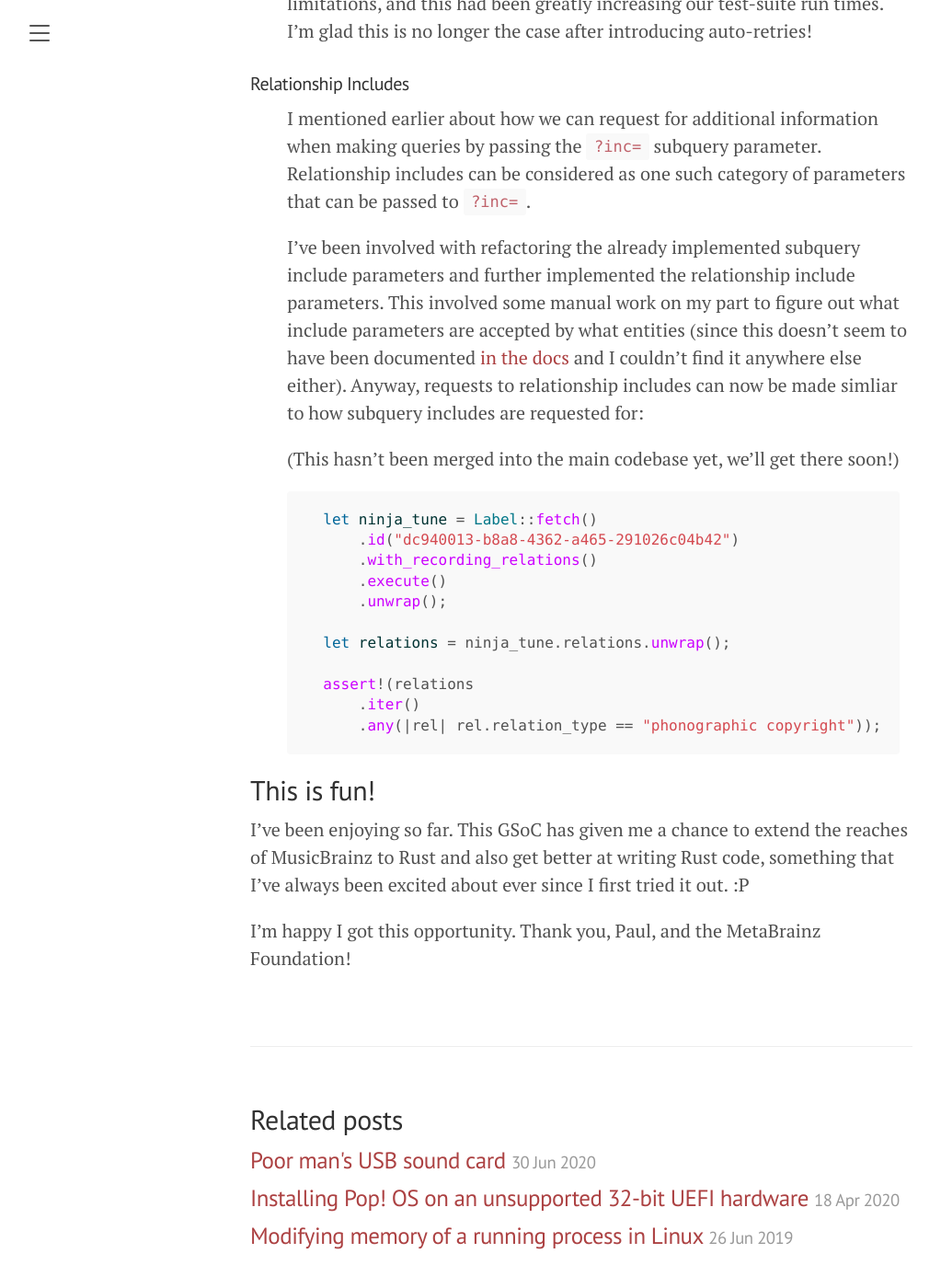
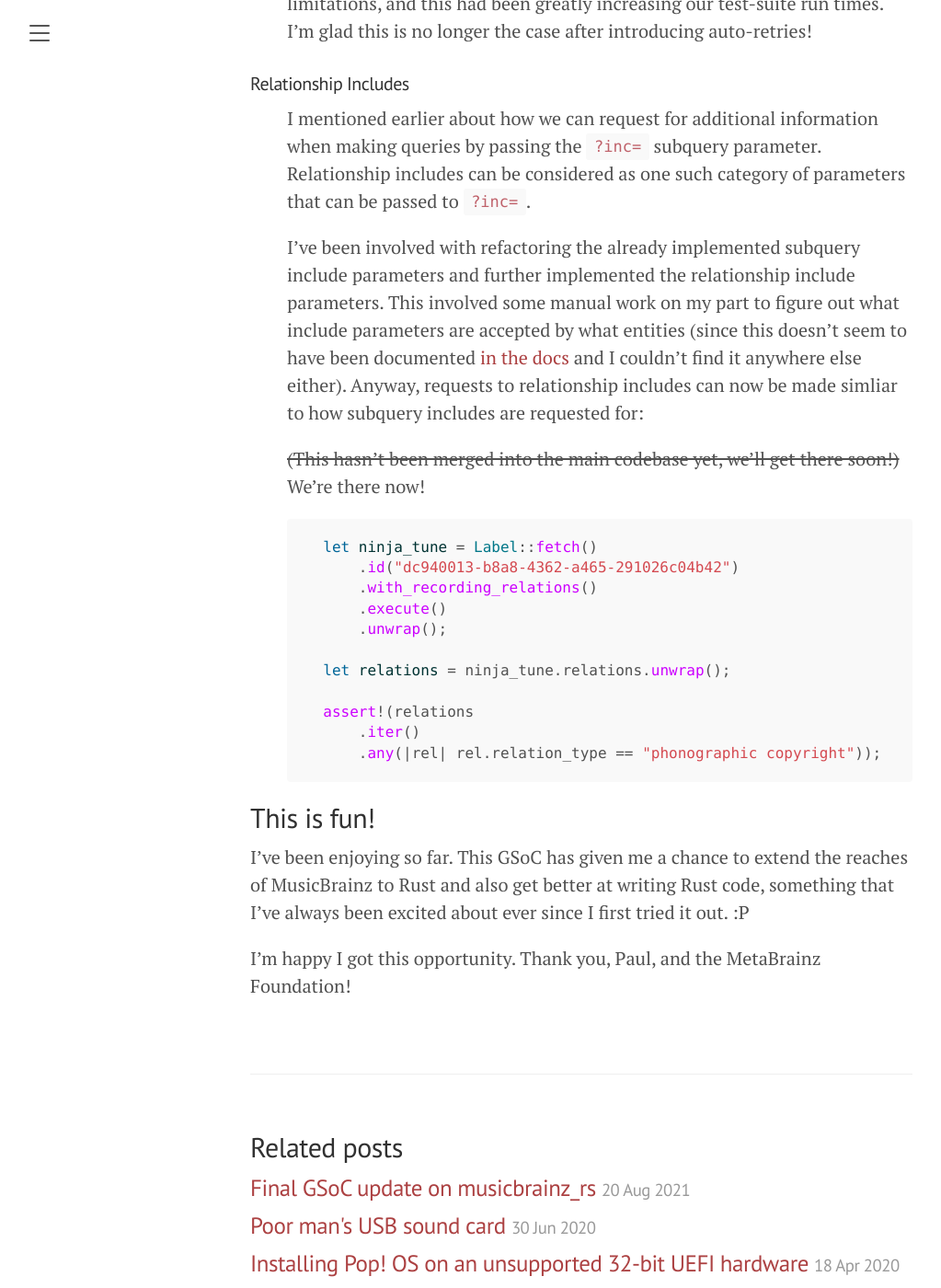
Before and after one commit to ritiek/ritiek.github.io, a Jekyll site: the page built from _posts/2021-07-15-gsoc-with-metabrainz-in-rust.md, in a window 1280 px wide and 1400 px high, scrolled down 3273 px. Shown: the whole window at 92% size, without its empty margins (8-1031 px from the left). Built offline with Jekyll 4.4.1, drawn with Linux system fonts in a browser that asks for light colours; nearby versions of some CDN libraries; before the commit the page ends 4643 px from its top, so only the background shows below that; some of the changed lines change nothing that is shown.

Commit message:
Final GSoC post

````diff
--- a/_posts/2021-07-15-gsoc-with-metabrainz-in-rust.md
+++ b/_posts/2021-07-15-gsoc-with-metabrainz-in-rust.md
@@ -133,7 +133,7 @@ work on my part to figure out what include parameters are accepted by what entit
 and I couldn't find it anywhere else either). Anyway, requests to relationship
 includes can now be made simliar to how subquery includes are requested for:
 
-- (This hasn't been merged into the main codebase yet, we'll get there soon!)
+- ~~(This hasn't been merged into the main codebase yet, we'll get there soon!)~~ We're there now!
 ```swift
     let ninja_tune = Label::fetch()
         .id("dc940013-b8a8-4362-a465-291026c04b42")
--- /dev/null
+++ b/_posts/2021-08-20-final-gsoc-update-on-musicbrainz-rs.md
@@ -0,0 +1,85 @@
+---
+title: 'Final GSoC update on musicbrainz_rs'
+date: 2021-08-20
+layout: post
+comments: false
+tags:
+  - metabrainz
+  - musicbrainz
+  - rust
+  - gsoc
+---
+
+This post is a follow-up of what I've been working on since my [last post]({{ site.baseurl }}/2021/07/15/gsoc-with-metabrainz-in-rust/),
+for my involvement as a GSoC student with [musicbrainz_rs](https://github.com/oknozor/musicbrainz_rs).
+
+## What we've achieved since then
+
+#### Relationship Level Includes
+
+- We now support requesting for relationship level includes from the web-api.
+  These can requested similar to the way how other includes are requested for.
+```swift
+    let polly = Recording::fetch()
+        .id("af40d6b8-58e8-4ca5-9db8-d4fca0b899e2")
+        .with_work_relations()
+        .with_work_level_relations()
+        .execute()
+        .unwrap();
+
+    let relations = polly.relations.unwrap();
+
+    assert!(relations.iter().any(|rel| rel.target_type == "work"));
+```
+
+#### Search
+
+- We now also have search implemented on most of the entities supported by musicbrainz.
+```swift
+    use musicbrainz_rs::entity::area::AreaType::*;
+    use musicbrainz_rs::entity::area::*;
+    use musicbrainz_rs::Search;
+
+    let query = AreaSearchQuery::query_builder()
+        .area("London")
+        .and()
+        .tag("place")
+        .build();
+
+    let result = Area::search(query).execute().unwrap();
+
+    assert!(result
+        .entities
+        .iter()
+        .any(|area| area.area_type.as_ref().unwrap() == &City));
+```
+  The ones still missing the search implementation are the `Place` and `Tag` entity.
+
+  There's some inconsistency in the API response for the `Place` entity which I reported
+[here](https://tickets.metabrainz.org/browse/SEARCH-664). We should probably wait before implementing
+search on the `Place` entity and see maybe see if this can be resolved from the musicbrainz side
+itself otherwise we'll have to workaround this in our library as
+[we currently parse the coordinates as `f64`](https://github.com/oknozor/musicbrainz_rs/blob/ae0fd81fecb8897514d9c211ba52650cd1512ab1/src/entity/place.rs#L45-L49)
+which fails when attempting to use the same coordinate struct to also parse the search response.
+
+  On the other hand `Tag` entity [requires http digest authentication](https://musicbrainz.org/doc/MusicBrainz_API#Misc_inc.3D_arguments)
+which isn't implemented in musicbrainz_rs at the moment. `Tag` search will need to be implemented once
+we have authentication up.
+
+These are the main things we worked upon last month. I also fixed some mis-matches with the web-api in
+our library, improved docs, and a little bit of refactoring.
+
+All of my PRs made during the GSoC period can be found [here](https://github.com/oknozor/musicbrainz_rs/pulls?q=is%3Apr+author%3Aritiek+created%3A%3C%3D2021-08-23).
+
+
+## Wrapping up
+
+There are still quite a few things that could be done in musicbrainz_rs as detailed in the
+[issues section](https://github.com/oknozor/musicbrainz_rs/issues). Overall, I had a great time working on
+musicbrainz_rs these few months and would like to thank [MetaBrainz Foundation](https://metabrainz.org/)
+and my mentor, [Paul](https://github.com/oknozor/) for providing me with this opportunity, letting me
+take the wheel for a while, and dealing with my cute questions all along the way! I'm starting to feel
+a tiny bit more confident in Rust now.
+
+I'd love to contribute to musicbrainz_rs if I get the chance in future, but for now I've got to focus
+on other things. My college is over and I'm yet to find out what awaits for the future next!
````
